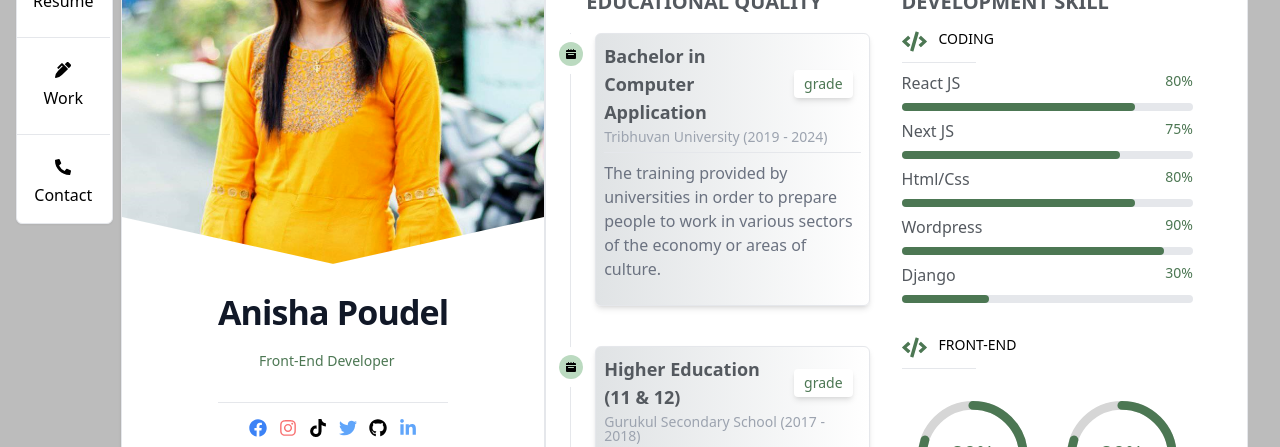
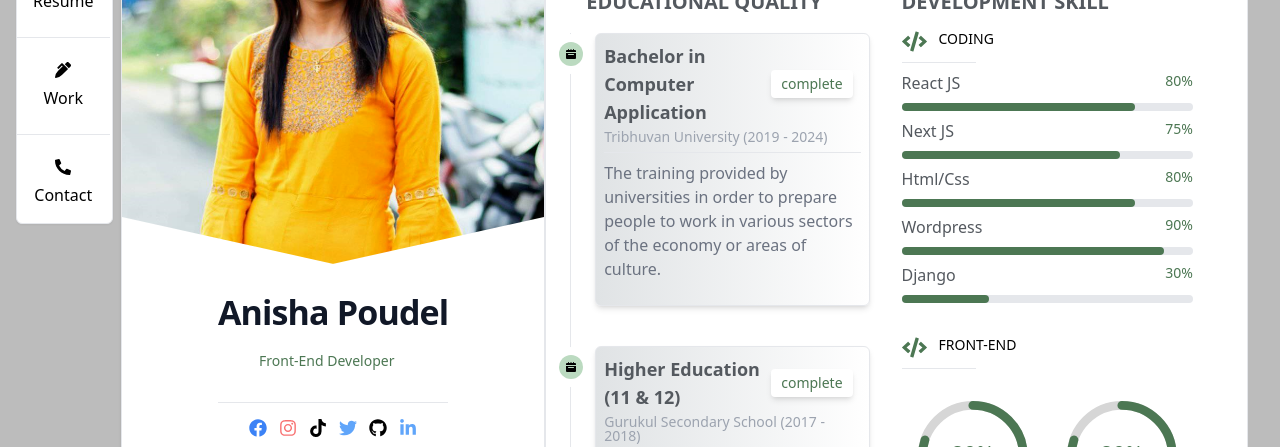
Before and after one commit to anishap123/My_portfolio, a React (Create React App) app: page /resume in a window 1280 px wide. Shown: the part 189-636 px from the top of the page. Built offline with nearby package versions, Linux system fonts and the light colour scheme.

Commit message:
resume change

```diff
--- a/src/pages/Resume.jsx
+++ b/src/pages/Resume.jsx
@@ -19,7 +19,7 @@ const Resume = () => {
     {
       id: 1,
       title: "Bachelor in Computer Application",
-      grade: "grade",
+      complete: "complete",
       university: "Tribhuvan University (2019 - 2024)",
       description:
         "The training provided by universities in order to prepare people to work in various sectors of the economy or areas of culture.",
@@ -27,7 +27,7 @@ const Resume = () => {
     {
       id: 1,
       title: "Higher Education (11 & 12)",
-      grade: "grade",
+      complete: "complete",
       university: "Gurukul Secondary School (2017 - 2018)",
       description:
         "Higher education is tertiary education leading to award of an academic degree. Higher education, also called post-secondary education.",
@@ -35,7 +35,7 @@ const Resume = () => {
     {
       id: 1,
       title: "Secondary School Education",
-      grade: "grade",
+      complete: "complete",
       university: "Shree Mahendra H.S School (2015-2016)",
       description:
         "Secondary education or post-primary education covers two phases on the International Standard Classification of Education scale.",
@@ -90,7 +90,7 @@ const Resume = () => {
                       <h3 className="flex items-center mb-1 text-lg font-semibold text-[#54595F]">
                         {item.title}{" "}
                         <span className=" ml-2 bg-white text-sm font-medium mr-2 px-2.5 py-1 rounded dark:bg-white text-[#4c7753] shadow-md">
-                          {item.grade}
+                          {item.complete}
                         </span>
                       </h3>
 
```
